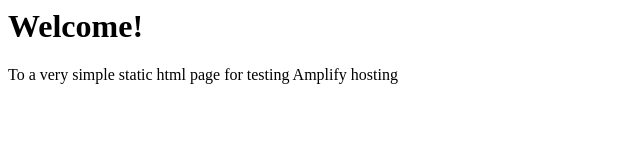
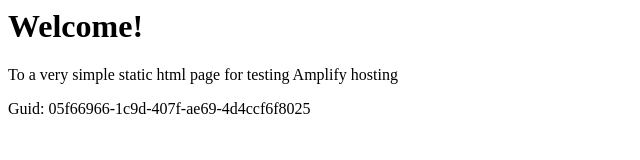
Before and after one commit to aws-aemilia-pdx/Github-PR-Commit-Integration-Test-DoNotTouch-Githu-cqS21do2z-v1-gamma-us-west-2, a website: page src/index.html in a window 1280 px wide. Shown: the whole page, without its empty margins (0-640 px from the left). Drawn offline with Linux system fonts and the light colour scheme.

Commit message:
commit from integ tests

```diff
--- a/src/index.html
+++ b/src/index.html
@@ -1,3 +1,5 @@
+
+
 <html lang="en">
 
 <head>
@@ -10,6 +12,6 @@
 <body>
     <h1>Welcome!</h1>
     <p>To a very simple static html page for testing Amplify hosting</p>
-</body>
+    <p>Guid: 05f66966-1c9d-407f-ae69-4d4ccf6f8025</p></body>
 
 </html>
```
